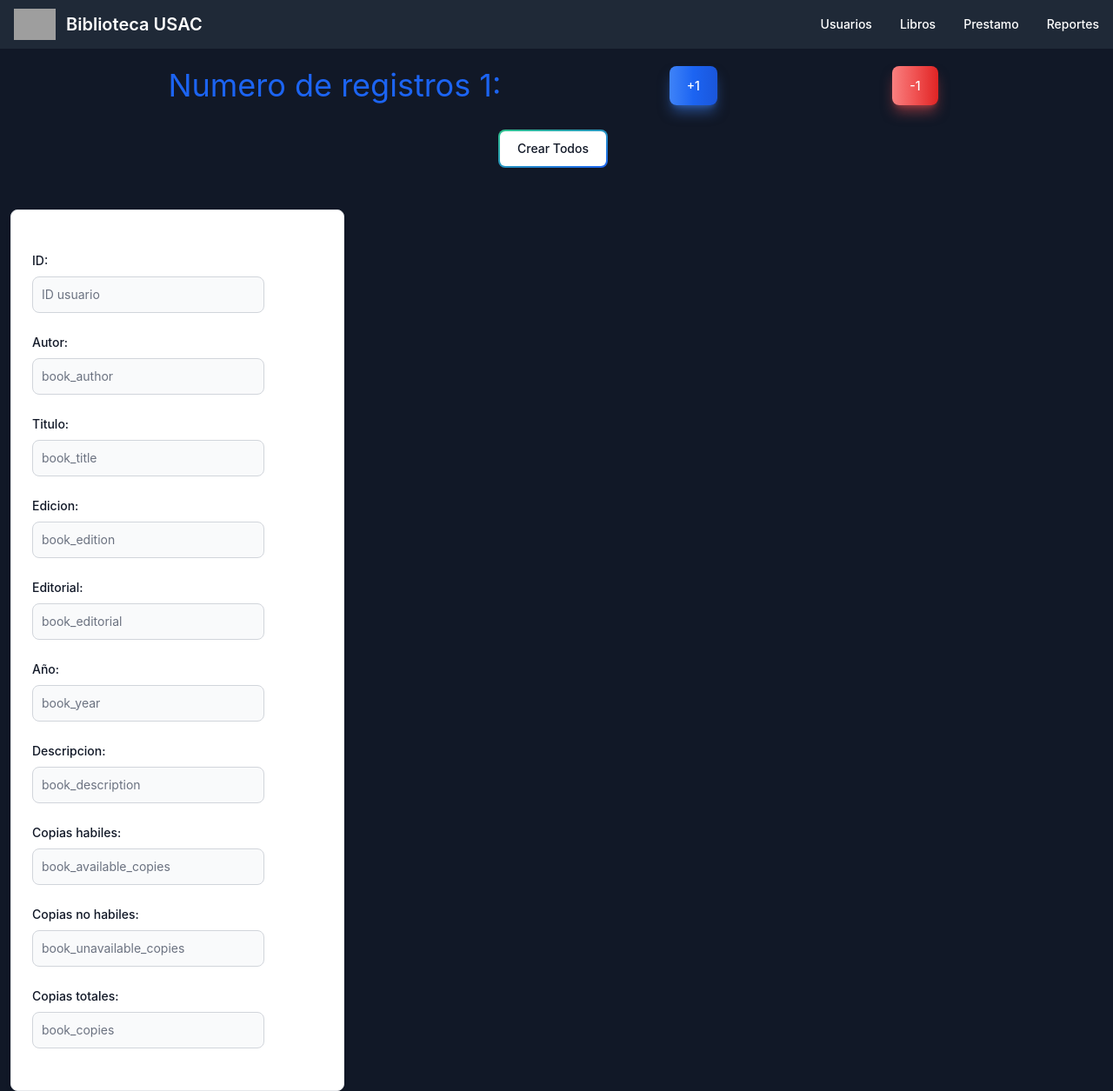
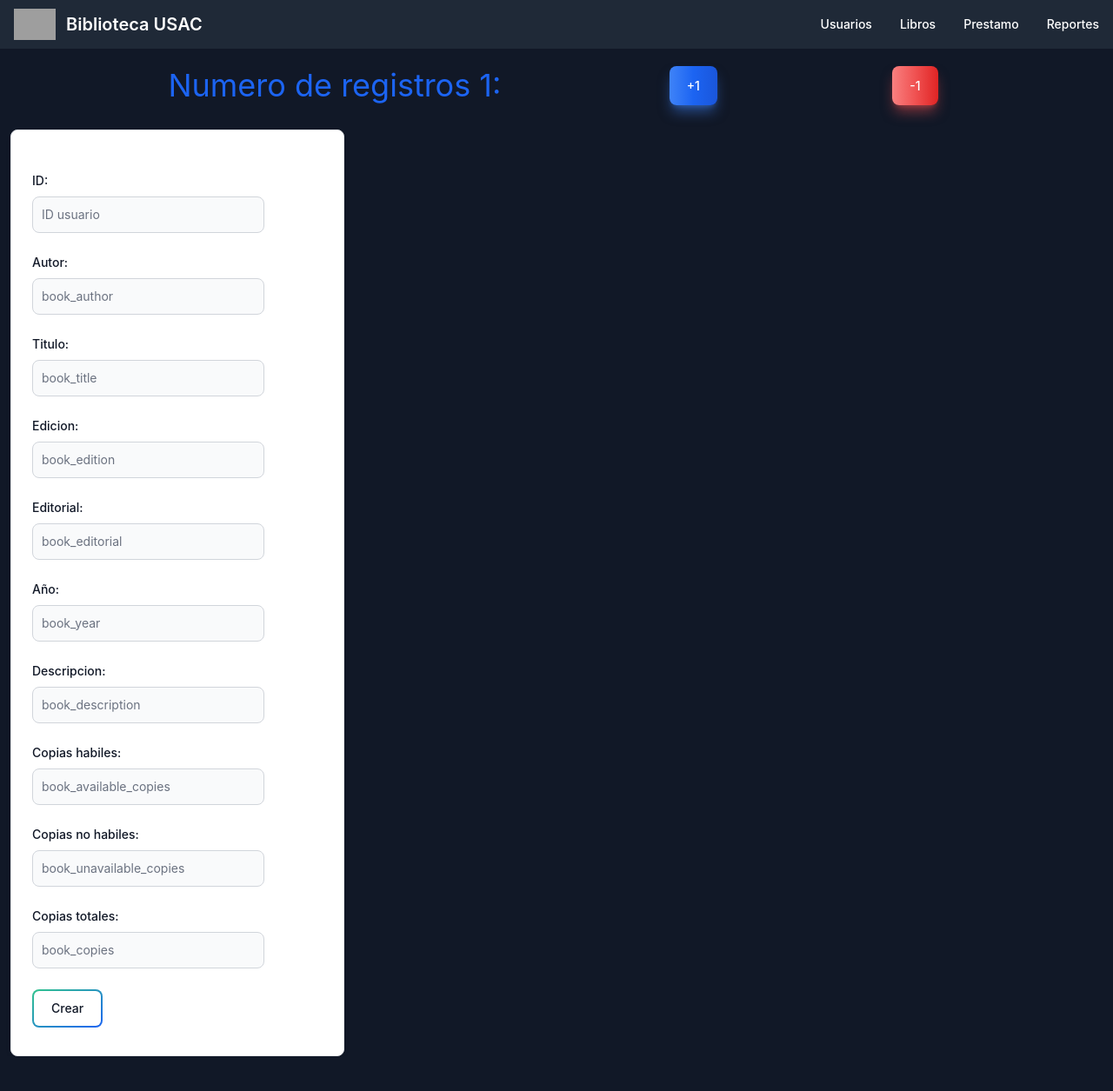
Before and after one commit to damianpeaf/IPC1_Proyecto2_202110568_frontend, a React (Create React App) app: page /createbook in a window 1280 px wide. Shown: the whole page at 87% size. After the commit the page ends 1215 px from the top, so only its background shows below. Built offline with nearby package versions, Linux system fonts and the light colour scheme; grey boxes are pictures that could not be loaded.

Commit message:
Discarting the crazy idea

```diff
--- a/src/components/bookComponents/BookForm.jsx
+++ b/src/components/bookComponents/BookForm.jsx
@@ -112,7 +112,11 @@ function BookForm({ bookData, type = 'create' }) {
                 </div>
 
                 {(type === 'create')
-                    ? (<></>)
+                    ? (<button className="relative inline-flex items-center justify-center p-0.5 mb-2 mr-2 overflow-hidden text-sm font-medium text-gray-900 rounded-lg group bg-gradient-to-br from-green-400 to-blue-600 group-hover:from-green-400 group-hover:to-blue-600 hover:text-white dark:text-white focus:ring-4 focus:outline-none focus:ring-green-200 dark:focus:ring-green-800">
+                        <span className="relative px-5 py-2.5 transition-all ease-in duration-75 bg-white dark:bg-gray-900 rounded-md group-hover:bg-opacity-0">
+                            Crear
+                        </span>
+                    </button>)
                     : (<>
                         <div>
                             <button className="relative inline-flex items-center justify-center p-0.5 mb-2 mr-2 overflow-hidden text-sm font-medium text-gray-900 rounded-lg group bg-gradient-to-br from-red-200 via-red-300 to-yellow-200 group-hover:from-red-200 group-hover:via-red-300 group-hover:to-yellow-200 dark:text-white dark:hover:text-gray-900 focus:ring-4 focus:outline-none focus:ring-red-100 dark:focus:ring-red-400">
--- a/src/components/bookComponents/CreateBook.jsx
+++ b/src/components/bookComponents/CreateBook.jsx
@@ -26,14 +26,6 @@ function CreateBook() {
                 <button type="button" onClick={handleLessRegister} className="text-white bg-gradient-to-r from-red-400 via-red-500 to-red-600 hover:bg-gradient-to-br focus:ring-4 focus:outline-none focus:ring-red-300 dark:focus:ring-red-800 shadow-lg shadow-red-500/50 dark:shadow-lg dark:shadow-red-800/80 font-medium rounded-lg text-sm px-5 py-2.5 text-center mr-2 mb-2">-1</button>
             </div>
 
-            <div className="flex justify-center my-5">
-                <button className="relative inline-flex items-center justify-center p-0.5 mb-2 mr-2 overflow-hidden text-sm font-medium text-gray-900 rounded-lg group bg-gradient-to-br from-green-400 to-blue-600 group-hover:from-green-400 group-hover:to-blue-600 hover:text-white dark:text-white focus:ring-4 focus:outline-none focus:ring-green-200 dark:focus:ring-green-800">
-                    <span className="relative px-5 py-2.5 transition-all ease-in duration-75 bg-white dark:bg-gray-900 rounded-md group-hover:bg-opacity-0">
-                        Crear Todos
-                    </span>
-                </button>
-            </div>
-
             <div className="flex">
                 {[...Array(numberOfRegisters)].map((e, i) => <BookForm bookData={{}} type="create" key={i} />)}
 
```
